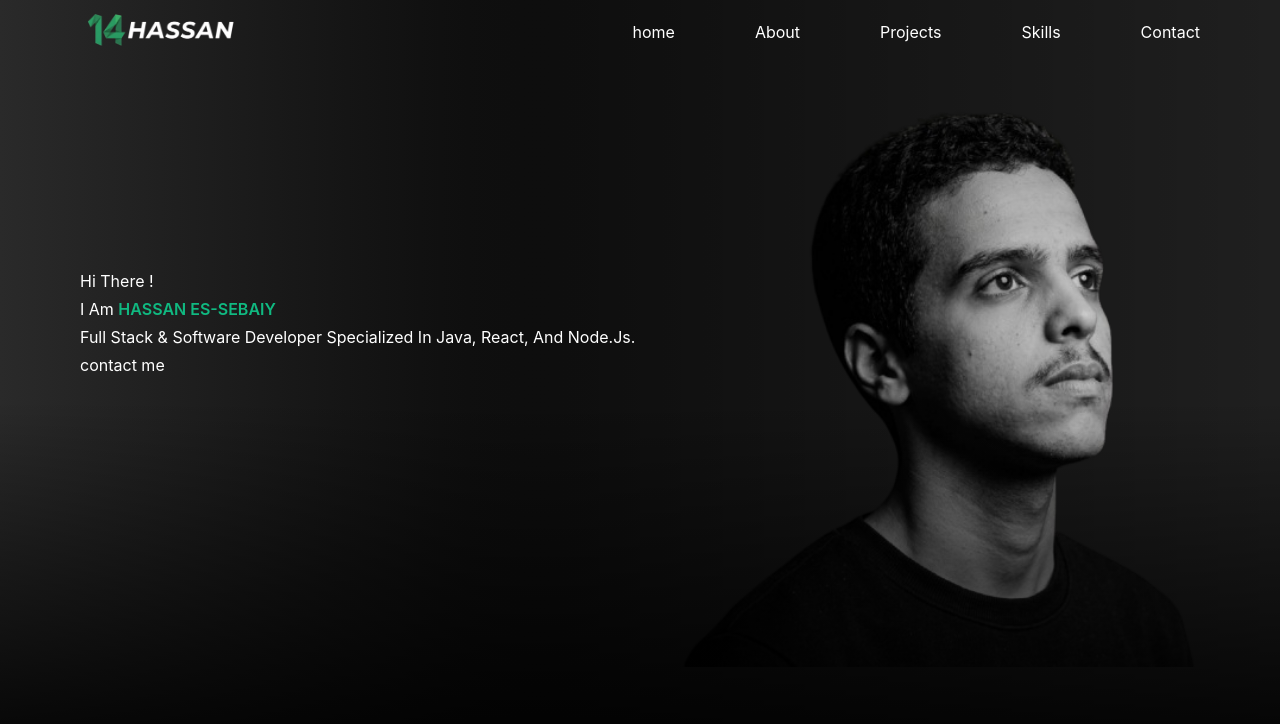
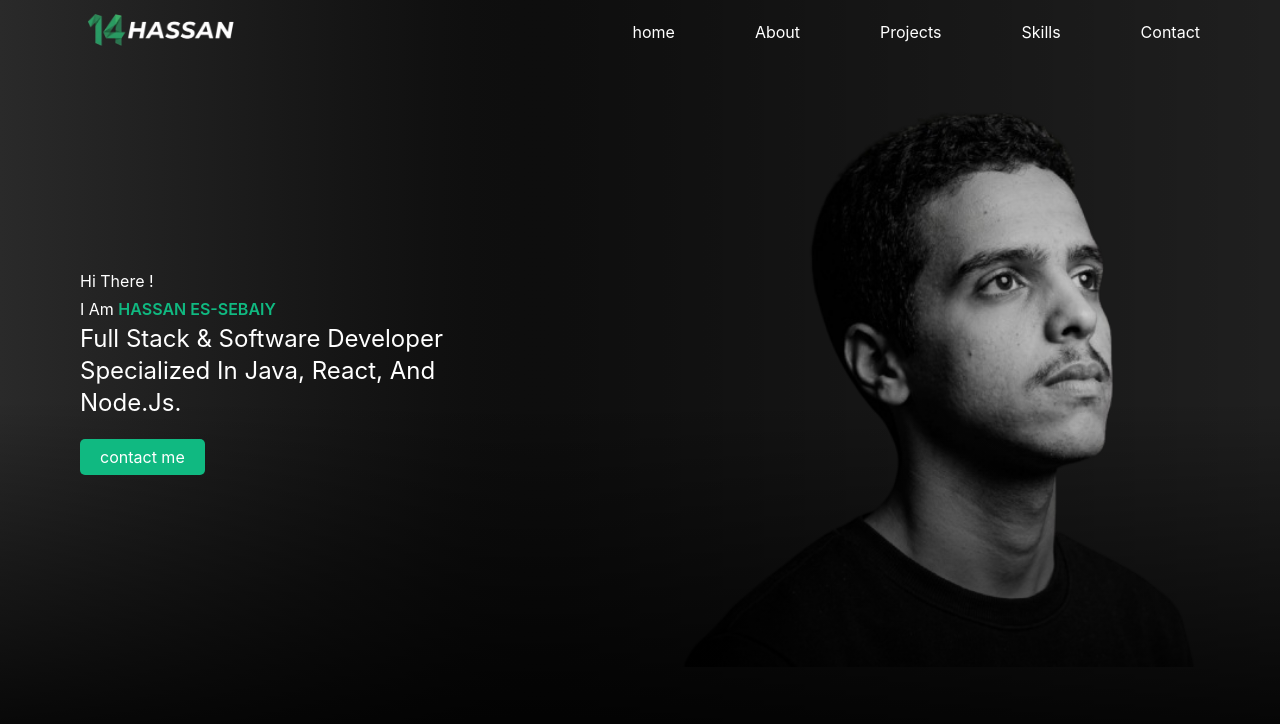
Before and after one commit to nassah73/My-portfolio, a React (Vite) app in the folder hassan-portfolio/: page / in a window 1280 px wide. Shown: the top 724 px of the page. Built offline with nearby package versions, Linux system fonts and the light colour scheme; the HTML template or start-up script is replaced by a standard one.

Commit message:
content STYLING

```diff
--- a/hassan-portfolio/src/App.jsx
+++ b/hassan-portfolio/src/App.jsx
@@ -21,8 +21,8 @@ export default function Home(){
         <div className=' absolute text-white top-1/3 left-20 leading-7 capitalize'>
             <p >hi there !</p>
             <p>i am <span className='text-[#10b981] font-[600]'>HASSAN ES-SEBAIY</span></p>
-             <h1>Full Stack & Software Developer specialized in Java, React, and Node.js.</h1>
-            <button>contact me </button>
+             <h1 className='w-110 text-2xl'>Full Stack & Software Developer specialized in Java, React, and Node.js.</h1>
+            <button className='bg-[#10b981] px-5 py-1 mt-5 rounded-[5px] hover'>contact me </button>
         </div>
     </div>
   )
```
